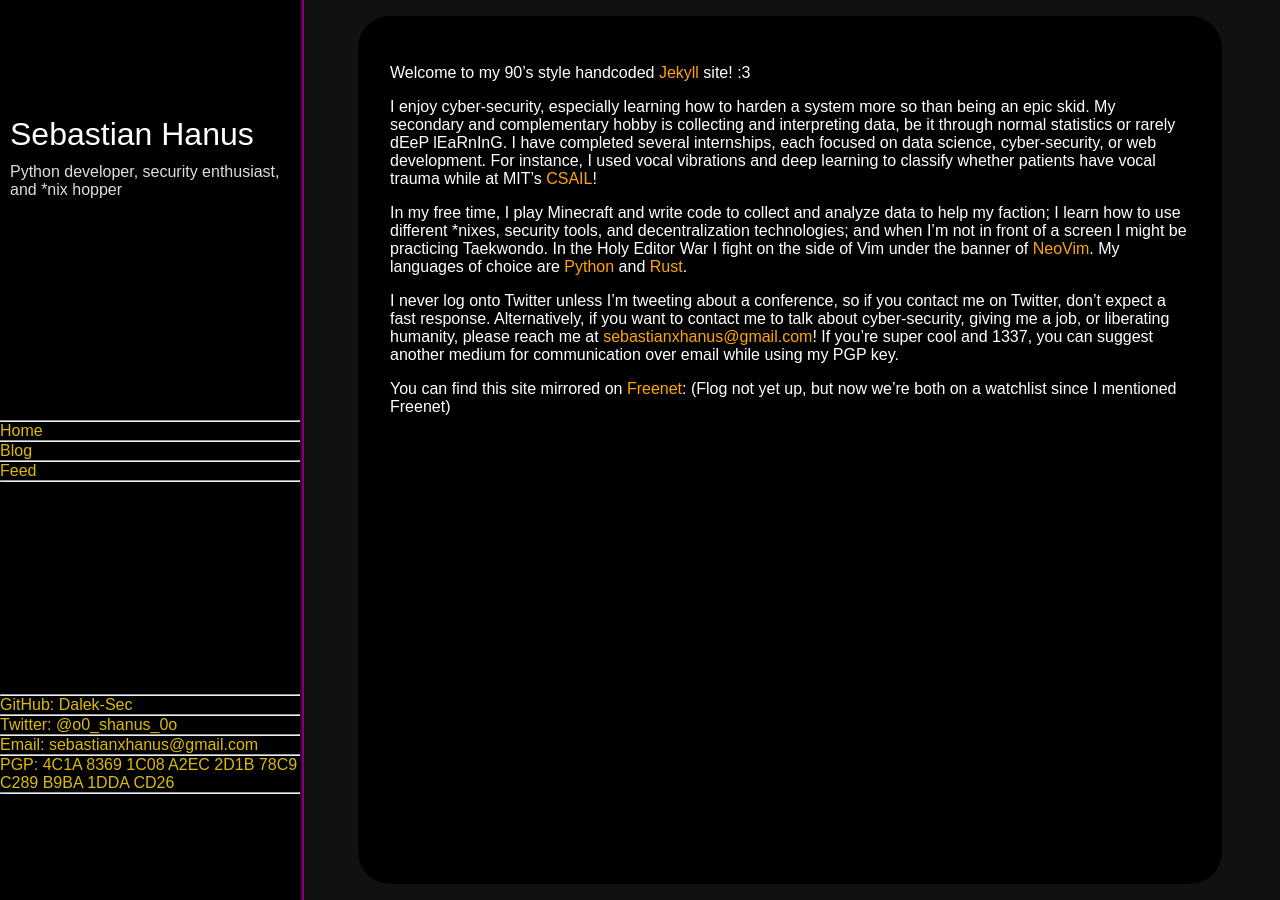
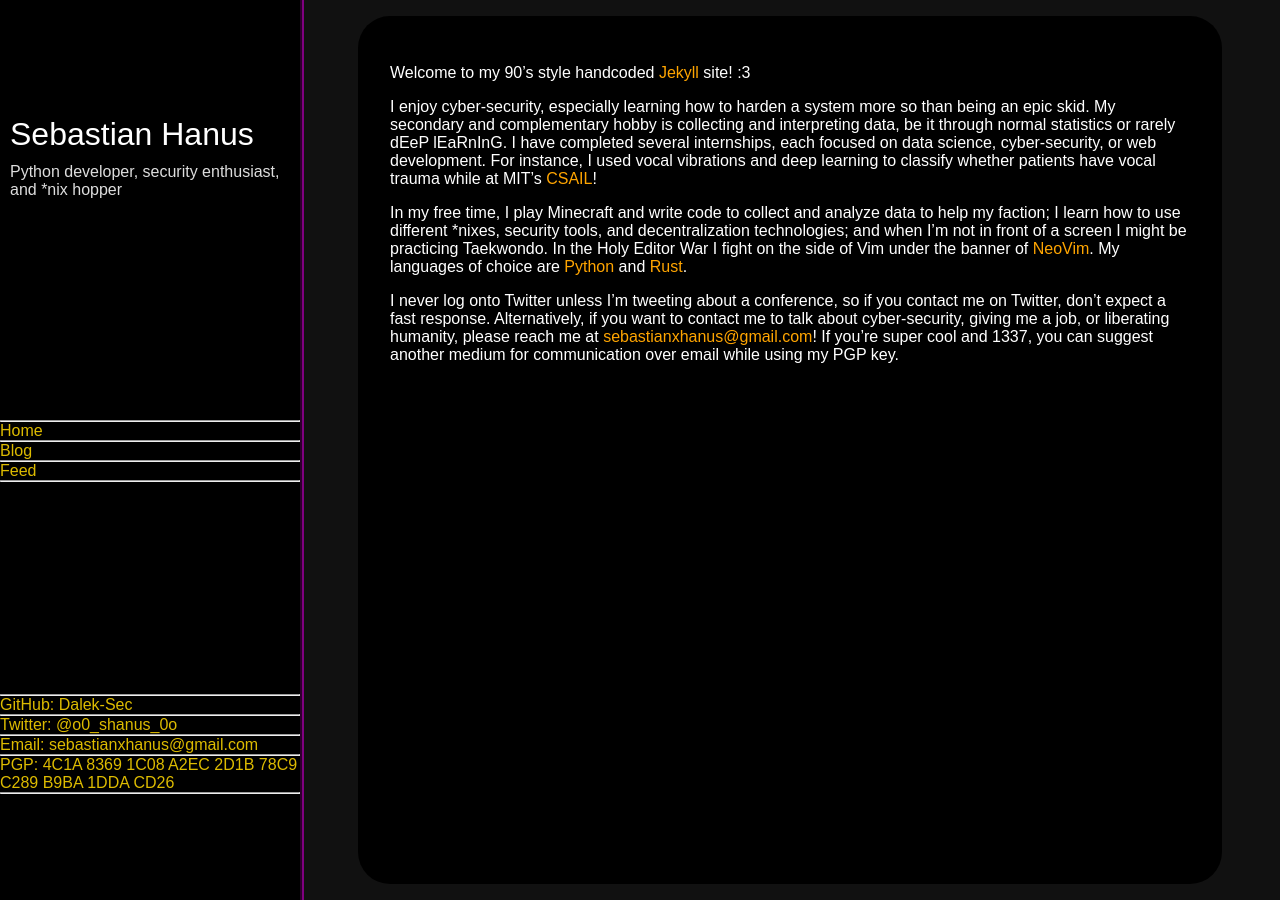
Before and after one commit to Dalek-Sec/mysite, a Jekyll site: the page built from index.md, in a window 1280 px wide. Built offline with Jekyll 4.4.1, drawn with Linux system fonts in a browser that asks for light colours.

Commit message:
Remove line about flog mirror since the flog mirror looks ugly even after I got it working

```diff
--- a/index.md
+++ b/index.md
@@ -9,5 +9,3 @@
 In my free time, I play Minecraft and write code to collect and analyze data to help my faction; I learn how to use different \*nixes, security tools, and decentralization technologies; and when I'm not in front of a screen I might be practicing Taekwondo. In the Holy Editor War I fight on the side of Vim under the banner of [NeoVim](https://neovim.io/). My languages of choice are [Python](https://www.python.org/) and [Rust](https://www.rust-lang.org/).
 
 I never log onto Twitter unless I’m tweeting about a conference, so if you contact me on Twitter, don’t expect a fast response. Alternatively, if you want to contact me to talk about cyber-security, giving me a job, or liberating humanity, please reach me at [sebastianxhanus@gmail.com](mailto:sebastianxhanus@gmail.com)! If you’re super cool and 1337, you can suggest another medium for communication over email while using my PGP key.
-
-You can find this site mirrored on [Freenet](https://freenetproject.org/): (Flog not yet up, but now we're both on a watchlist since I mentioned Freenet)
```
